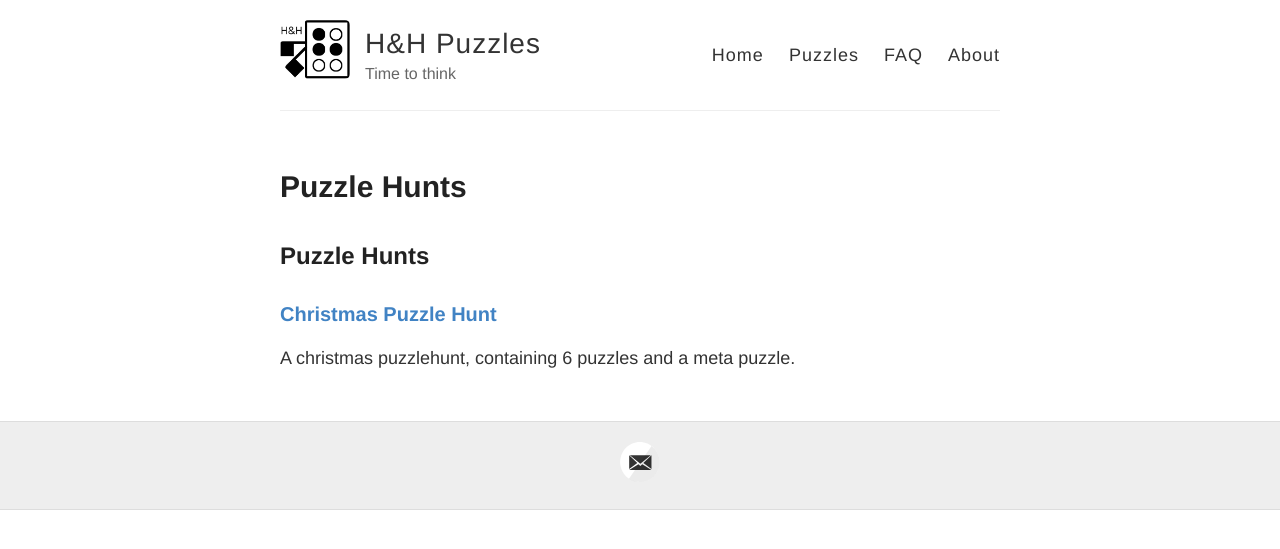
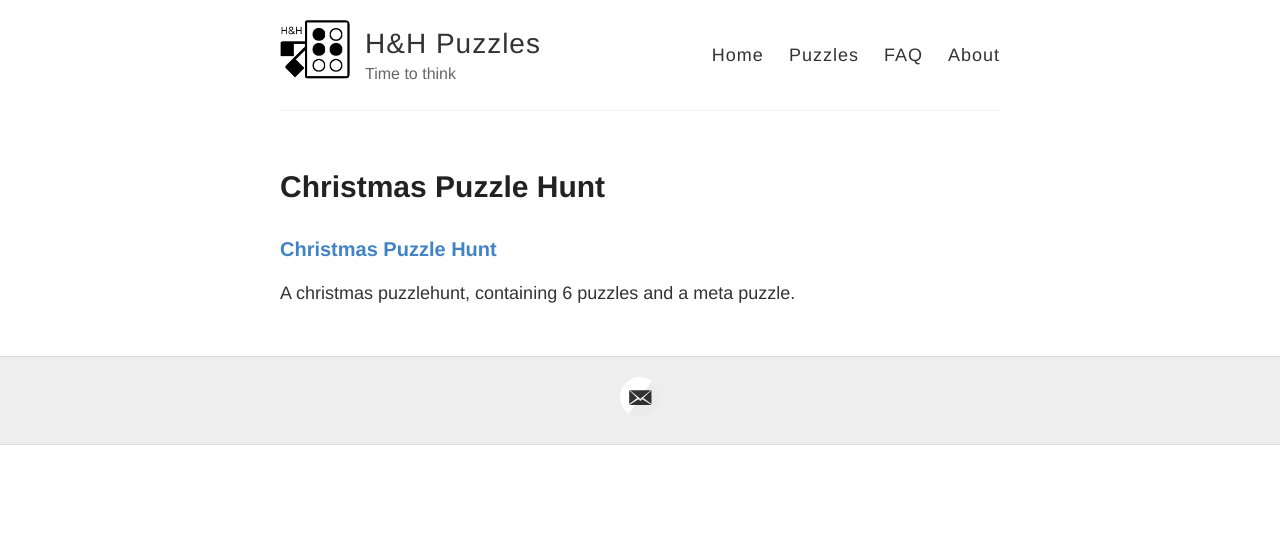
Before and after one commit to HandH-Puzzle/HandH-Puzzle.github.io, a Jekyll site: the page built from puzzles.md, in a window 1280 px wide. Shown: the top 549 px of the page. Built offline with Jekyll 4.4.1, drawn with Linux system fonts in a browser that asks for light colours; our own code applies the rules of GitHub Pages for plain Markdown files.

Commit message:
Update puzzles.md

```diff
--- a/puzzles.md
+++ b/puzzles.md
@@ -1,5 +1,3 @@
-## Puzzle Hunts
-
 ### <a href="/Puzzles/20201205_Christmas" target="_top"> Christmas Puzzle Hunt </a>
 
 A christmas puzzlehunt, containing 6 puzzles and a meta puzzle.
```
